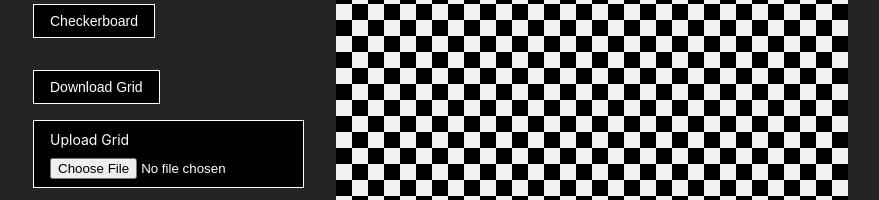
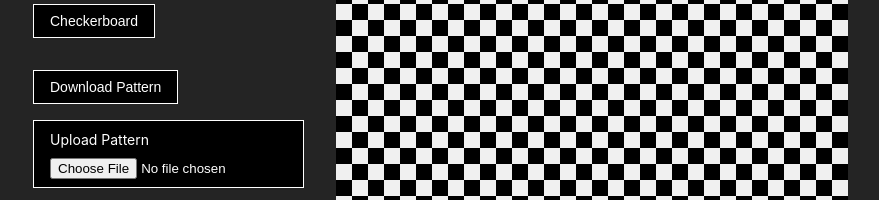
Before and after one commit to lugomateo/tejido, a React (Vite) app: page / in a window 1280 px wide. Shown: the part 372-572 px from the top of the page, without its empty margins (7-886 px from the left). Built offline with nearby package versions, Linux system fonts and the light colour scheme.

Commit message:
grid -> pattern

```diff
--- a/src/components/DownloadGridButton.tsx
+++ b/src/components/DownloadGridButton.tsx
@@ -37,7 +37,7 @@ export default function DownloadGridButton({
 
   return (
     <button onClick={handleDownload} className="download-button">
-      Download Grid
+      Download Pattern
     </button>
   )
 }
--- a/src/components/UploadGridButton.tsx
+++ b/src/components/UploadGridButton.tsx
@@ -28,7 +28,7 @@ export default function UploadGridButton({
   return (
     <div className="upload-button">
       <label htmlFor="upload-grid" className="upload-button__label">
-        Upload Grid
+        Upload Pattern
       </label>
       <input type="file" accept=".json" onChange={handleUpload} />
     </div>
```
